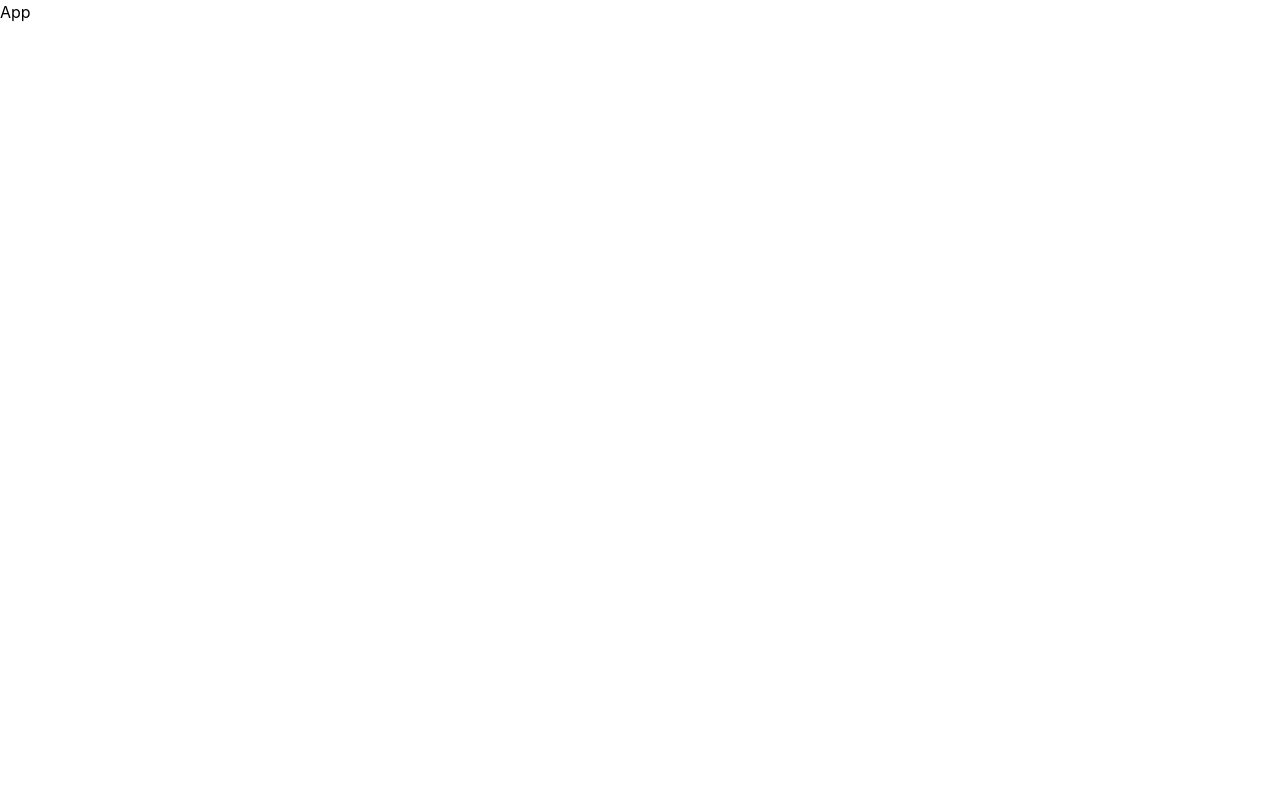
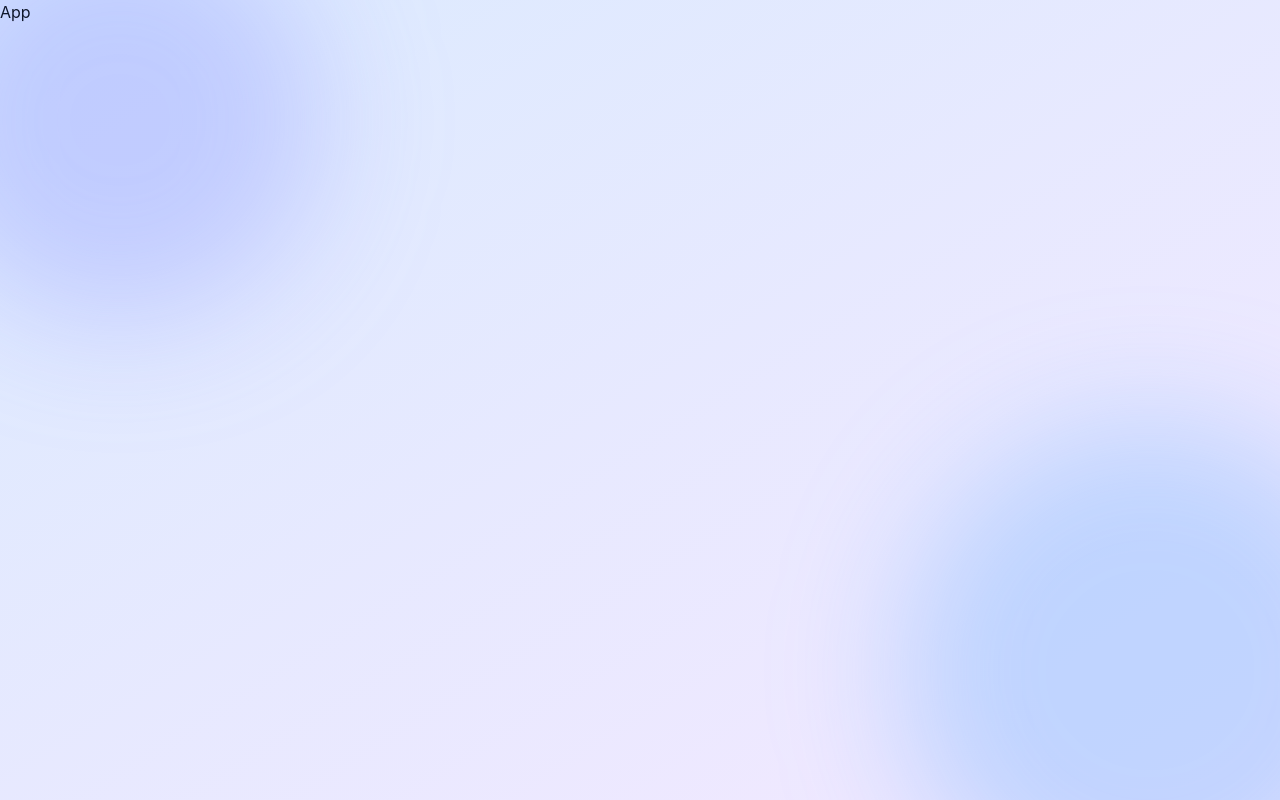
Before and after one commit to gr33b0k/eli5, a React (Vite) app: page / in a window 1280 px wide. Built offline with nearby package versions, Linux system fonts and the light colour scheme.

Commit message:
style: add gradient background

```diff
--- a/src/App.jsx
+++ b/src/App.jsx
@@ -1,7 +1,21 @@
-import "./App.css";
+function App() {
+  return (
+    <div className="relative min-h-screen overflow-hidden text-slate-900 dark:text-slate-100">
+      <div
+        className="absolute inset-0 -z-10 bg-linear-to-br
+        from-blue-100 to-purple-100
+        dark:from-slate-950 dark:via-indigo-950 dark:to-slate-800"
+      />
+      <div className="absolute inset-0 -z-10">
+        <div className="absolute -top-20 -left-20 w-100 h-100 bg-indigo-400/30 dark:bg-indigo-700/30 rounded-full blur-3xl" />
+        <div className="absolute -bottom-30 -right-30 w-125 h-125 bg-blue-400/30 dark:bg-blue-700/30 rounded-full blur-3xl" />
+      </div>
 
-function App() {
-  return <span>App</span>;
+      <div className="flex h-screen">
+        <span>App</span>
+      </div>
+    </div>
+  );
 }
 
 export default App;
--- a/src/index.css
+++ b/src/index.css
@@ -1 +1,3 @@
-@import "tailwindcss"
+@import "tailwindcss";
+
+@custom-variant dark (&:where(.dark, .dark *));
```
Also changed, not shown: src/App.css (deleted).
